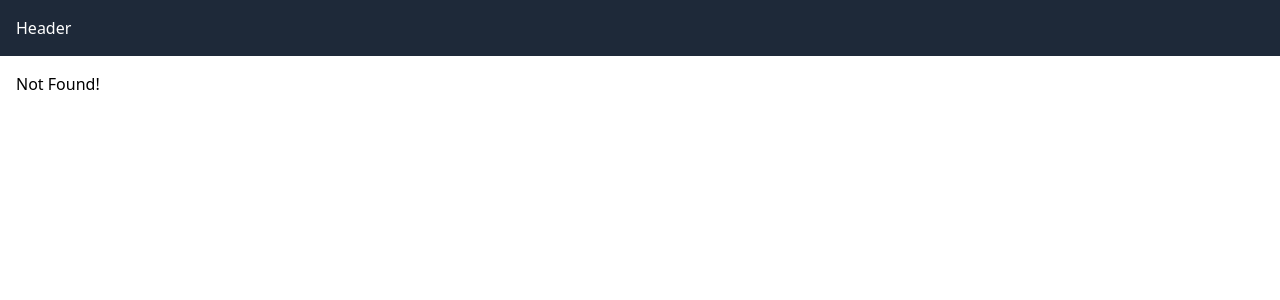
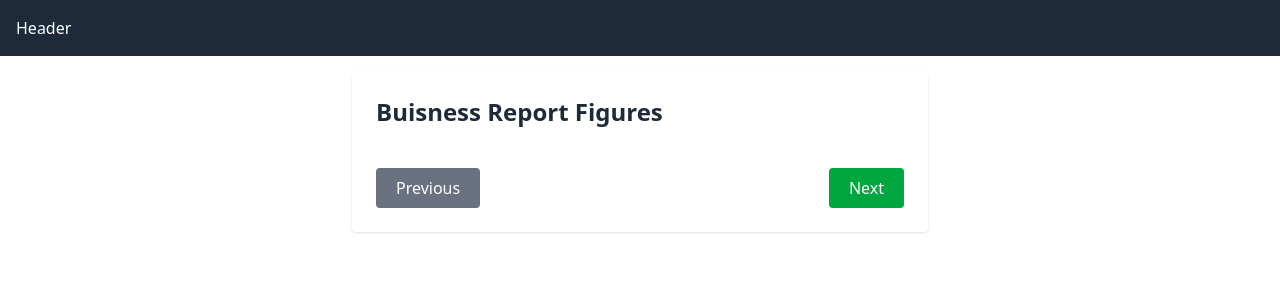
Before and after one commit to moumen-akkad/vueProject, a Vue app: page /company/reports in a window 1280 px wide. Before the commit this address had no page. Shown: the top 300 px of the page. Built offline with nearby package versions, Linux system fonts and the light colour scheme; the HTML template or start-up script is replaced by a standard one.

Commit message:
Implement Next Prev buttons for every form

```diff
--- a/src/App.vue
+++ b/src/App.vue
@@ -5,6 +5,7 @@
 
   <main class="p-4">
     <RouterView companyId />
+
   </main>
 </template>
 
--- a/src/router/index.ts
+++ b/src/router/index.ts
@@ -1,5 +1,9 @@
 import { createRouter, createWebHistory } from "vue-router";
 import CompanyIdentification from "../views/CompanyIdentification.vue";
+import BankAccounts from "../views/BankAccounts.vue";
+import DigitalInterfaces from "../views/DigitalInterfaces.vue";
+import BusinessReportFigures from "../views/BusinessReportFigures.vue";
+import CompanyGovernance from "../views/CompanyGovernance.vue";
 import NotFound from "../views/NotFound.vue";
 
 export default createRouter({
@@ -10,11 +14,31 @@ export default createRouter({
       name: "companyId",
       component: CompanyIdentification
     },
+
+    {
+      path: "/company/banks",
+      name: "bank",
+      component: BankAccounts
+    },
+    {
+      path: "/company/digital",
+      name: "digital",
+      component: DigitalInterfaces
+    },
+    {
+      path: "/company/reports",
+      name: "reports",
+      component: BusinessReportFigures
+    },
+    {
+      path: "/company/gov",
+      name: "gov",
+      component: CompanyGovernance
+    },
     {
       path: '/:pathMatch(.*)*',
       name: 'NotFound',
       component: NotFound
     }
-
   ]
 });
--- a/src/views/BankAccounts.vue
+++ b/src/views/BankAccounts.vue
@@ -0,0 +1,21 @@
+<template>
+    <section class="p-6 max-w-xl mx-auto space-y-6 bg-white rounded shadow">
+        <h1 class="text-2xl font-bold text-gray-800">Bank Accounts</h1>
+            <div class="flex justify-between pt-4">
+                <RouterLink to="/company/id"
+                    class="bg-gray-500 text-white px-5 py-2 rounded hover:bg-gray-600 transition">
+                    Previous
+                </RouterLink>
+
+                <RouterLink to="/company/digital"
+                    class="bg-green-600 text-white px-5 py-2 rounded hover:bg-green-700 transition">
+                    Next
+                </RouterLink>
+            </div>
+    </section>
+</template>
+
+<script setup lang="ts">
+
+
+</script>
--- a/src/views/BusinessReportFigures.vue
+++ b/src/views/BusinessReportFigures.vue
@@ -0,0 +1,17 @@
+<template>
+    <section class="p-6 max-w-xl mx-auto space-y-6 bg-white rounded shadow">
+        <h1 class="text-2xl font-bold text-gray-800">Buisness Report Figures</h1>
+
+        <div class="flex justify-between pt-4">
+            <RouterLink to="/company/digital"
+                class="bg-gray-500 text-white px-5 py-2 rounded hover:bg-gray-600 transition">
+                Previous
+            </RouterLink>
+
+            <RouterLink to="/company/gov"
+                class="bg-green-600 text-white px-5 py-2 rounded hover:bg-green-700 transition">
+                Next
+            </RouterLink>
+        </div>
+    </section>
+</template>
--- a/src/views/CompanyGovernance.vue
+++ b/src/views/CompanyGovernance.vue
@@ -0,0 +1,17 @@
+<template>
+    <section class="p-6 max-w-xl mx-auto space-y-6 bg-white rounded shadow">
+        <h1 class="text-2xl font-bold text-gray-800">Company Governance</h1>
+        <div class="flex justify-between pt-4">
+            <RouterLink to="/company/reports"
+                class="bg-gray-500 text-white px-5 py-2 rounded hover:bg-gray-600 transition">
+                Previous
+            </RouterLink>
+            <button @click="save" class="bg-blue-600 text-white px-5 py-2 rounded hover:bg-blue-700 transition">
+                Save
+            </button>
+        </div>
+    </section>
+</template>
+
+<script setup lang="ts">
+</script>
--- a/src/views/CompanyIdentification.vue
+++ b/src/views/CompanyIdentification.vue
@@ -1,13 +1,3 @@
-<script setup lang="ts">
-const local = {
-    companyName: '',
-    vatNumber: ''
-}
-
-function save() {
-    // Your save logic here
-}
-</script>
 
 <template>
     <section class="max-w-2xl mx-auto px-4 py-8 space-y-6">
@@ -16,21 +6,26 @@ function save() {
         <div class="space-y-4">
             <label class="block">
                 <span class="block text-sm font-medium text-gray-700 mb-1">Company Name</span>
-                <input v-model="local.companyName" type="text"
+                <input type="text"
                     class="block w-full rounded-lg border border-gray-300 p-2 focus:outline-none focus:ring-2 focus:ring-blue-500" />
             </label>
 
             <label class="block">
                 <span class="block text-sm font-medium text-gray-700 mb-1">VAT Number</span>
-                <input v-model="local.vatNumber" type="text"
+                <input type="text"
                     class="block w-full rounded-lg border border-gray-300 p-2 focus:outline-none focus:ring-2 focus:ring-blue-500" />
             </label>
         </div>
 
-        <button
-            class="inline-block bg-blue-600 hover:bg-blue-700 text-white font-medium px-5 py-2 rounded-lg transition-colors"
-            @click="save">
-            Save
-        </button>
+        <div class="flex justify-end pt-4">
+            <RouterLink to="/company/banks" class="bg-green-600 text-white px-5 py-2 rounded hover:bg-green-700 transition">
+                Next
+            </RouterLink>
+        </div>
+
     </section>
 </template>
+
+
+<script setup lang="ts">
+</script>
--- a/src/views/DigitalInterfaces.vue
+++ b/src/views/DigitalInterfaces.vue
@@ -0,0 +1,21 @@
+<template>
+    <section class="p-6 max-w-xl mx-auto space-y-6 bg-white rounded shadow">
+        <h1 class="text-2xl font-bold text-gray-800">Digital Interfaces</h1>
+
+        <div class="flex justify-between pt-4">
+            <RouterLink to="/company/banks"
+                class="bg-gray-500 text-white px-5 py-2 rounded hover:bg-gray-600 transition">
+                Previous
+            </RouterLink>
+
+            <RouterLink to="/company/reports"
+                class="bg-green-600 text-white px-5 py-2 rounded hover:bg-green-700 transition">
+                Next
+            </RouterLink>
+        </div>
+    </section>
+</template>
+
+<script setup lang="ts">
+
+</script>
```
